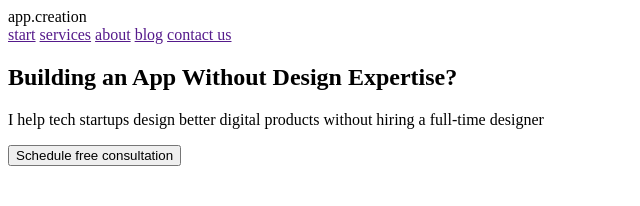
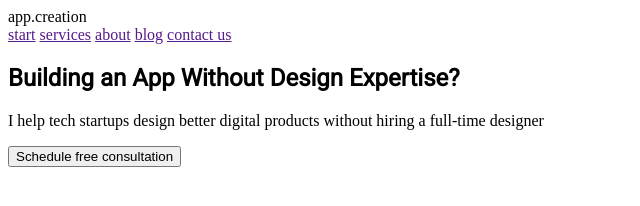
Before and after one commit to WebHeroSchool/first92, a plain HTML site: page index.html in a window 1280 px wide. Shown: the whole page, without its empty margins (0-640 px from the left). Drawn offline with Linux system fonts and the light colour scheme.

Commit message:
изменения3

```diff
--- a/index.html
+++ b/index.html
@@ -3,7 +3,7 @@
 <head>
     <meta charset="utf-8">
         <title>Сайт</title>
-        <link rel="stylesheet" href="https://fonts.googleapis.com/css?family=Roboto">
+        <link href="https://fonts.googleapis.com/css2?family=Roboto&display=swap" rel="stylesheet">
         <link rel="stylesheet" href="styles.css">
 </head>
 <body>
--- a/styles.css
+++ b/styles.css
@@ -1,3 +1,3 @@
-.titlle {
-  font-family: 'Roboto', sans-serif;
+.title {
+  font-family: "Roboto", sans-serif;
 }
```
